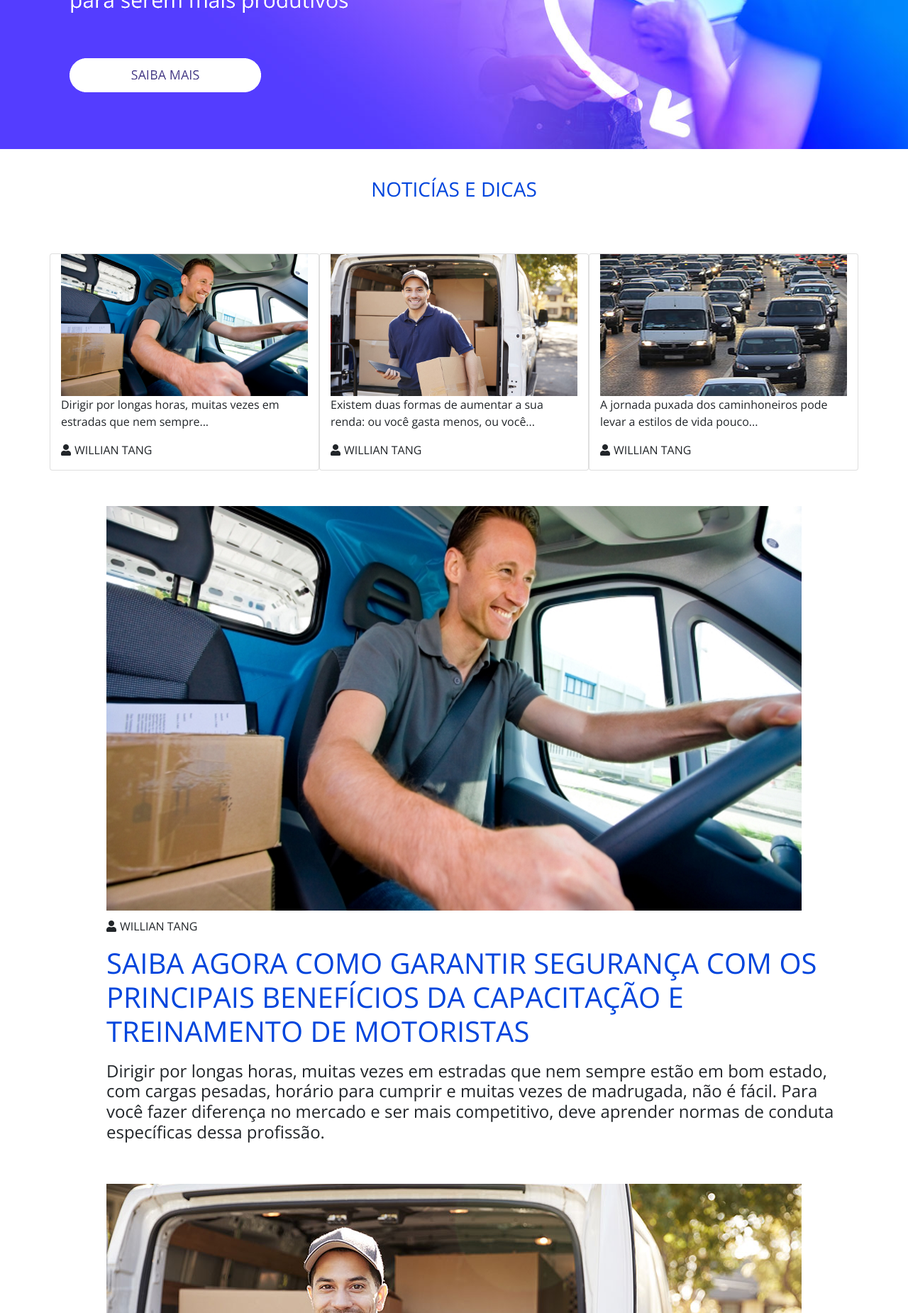
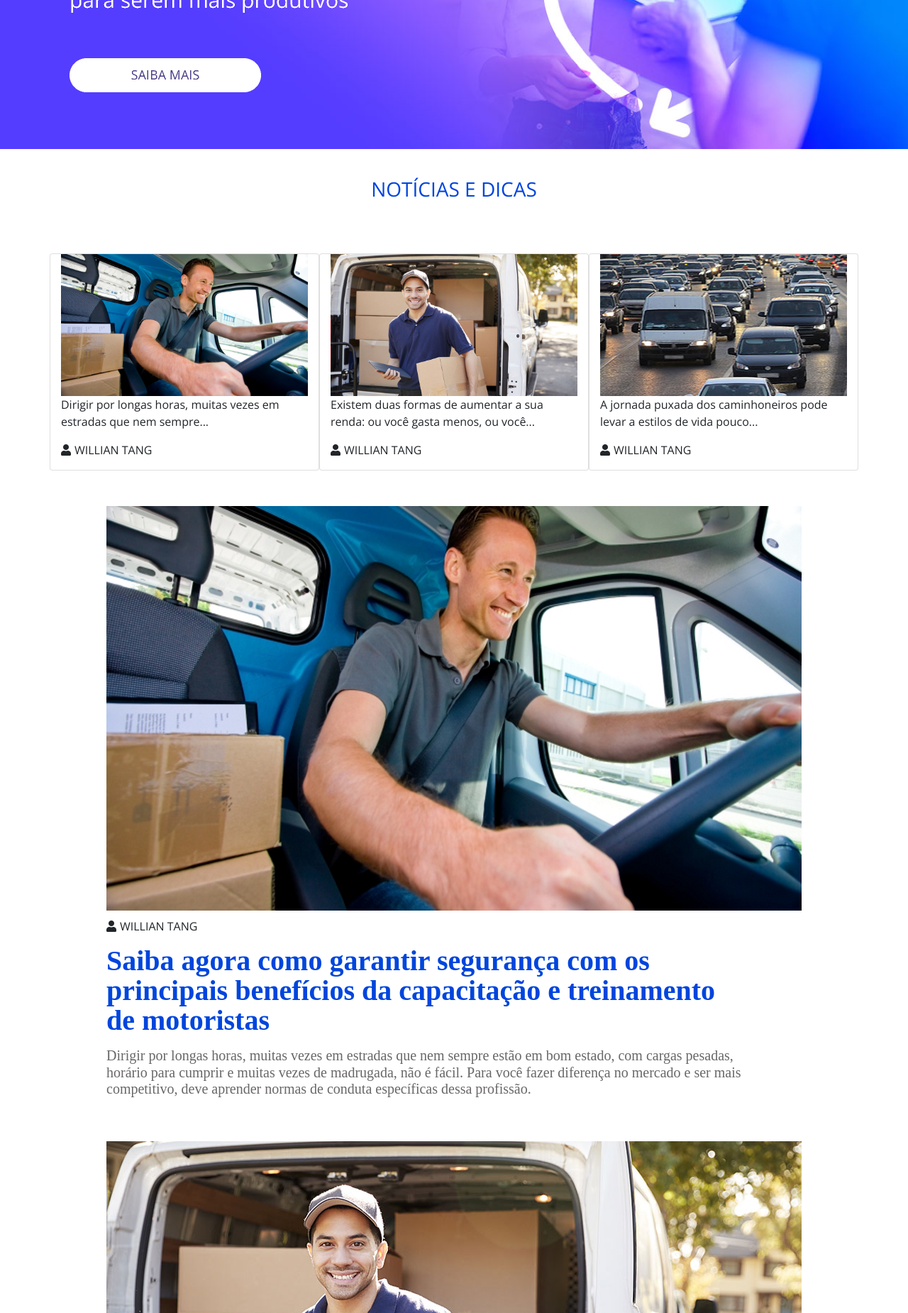
Before and after one commit to TimeGoose/lovelog, a PHP site: page / in a window 1280 px wide; the page is wider, and only the part inside the window is pictured. Shown: the part 332-2182 px from the top of that part at 71% size. Run offline with PHP 8.4, Linux system fonts and the light colour scheme; some libraries are stand-ins or nearby versions.

Commit message:
Alterando texto noticia de acordo com as especificacoes do projeto

```diff
--- a/css/style.css
+++ b/css/style.css
@@ -4,6 +4,40 @@
 	box-sizing: border-box;
 	font-family: 'Open Sans', sans-serif;
 }
+
+h1{
+
+  width: 967px;
+  height: 90px;
+  object-fit: contain;
+  font-family: OpenSans;
+  font-size: 40px;
+  font-weight: 600;
+  font-style: normal;
+  font-stretch: normal;
+  line-height: 1.05;
+  letter-spacing: normal;
+  color: #0045dd;
+  margin-bottom: 50px;
+}
+
+.pnoticia{
+
+  width: 970px;
+  height: 77px;
+  object-fit: contain;
+  font-family: OpenSans;
+  font-size: 20px;
+  font-weight: normal;
+  font-style: normal;
+  font-stretch: normal;
+  line-height: normal;
+  letter-spacing: normal;
+  color: #696767;
+  padding-left: 65px;
+  text-align: left;
+}
+
 
 	.clear{clear: both;}
 
--- a/index.html
+++ b/index.html
@@ -75,7 +75,7 @@
 
   <div class="container">
     <div class="titulo">
-    <h3>NOTICÍAS E DICAS</h3>
+    <h3>NOTÍCIAS E DICAS</h3>
   </div>
   </div>
 
@@ -113,9 +113,9 @@
           <p><i class="fas fa-user"></i></i>WILLIAN TANG</p>
           <a href="#">
             <h1 class="destaque">
-            SAIBA AGORA COMO GARANTIR SEGURANÇA COM OS PRINCIPAIS BENEFÍCIOS DA CAPACITAÇÃO E TREINAMENTO DE MOTORISTAS
+            Saiba agora como garantir segurança com os principais benefícios da capacitação e treinamento de motoristas
           </h1>
-          <h4>
+          <h2 class="pnoticia">
           </a>
             Dirigir por longas horas, muitas vezes em estradas que nem sempre estão em bom estado, com cargas pesadas, horário para cumprir e muitas vezes de madrugada, não é fácil.  Para você fazer diferença no mercado e ser mais competitivo, deve aprender normas de conduta específicas dessa profissão.
           </h4>
@@ -131,9 +131,9 @@
           <a href="#"><img src="img/01_Goose_Blog_Entregador.jpg"></a>
           <p><i class="fas fa-user"></i></i>WILLIAN TANG</p>
           <a href="#"><h1 class="destaque">
-            MOTORISTA INDEPENDENTE: VAMOS TE MOSTRAR O QUE VOCÊ PRECISA SABER PARA GANHAR MAIS DINHEIRO, FAZENDO O MESMO QUE VOCÊ JÁ FAZ
+            Motorista independente: vamos te mostrar o que você precisa saber para ganhar mais dinheiro, fazendo o mesmo que você já faz
           </h1></a>
-          <h4>
+          <h2 class="pnoticia">
             Existem duas formas de aumentar a sua renda: ou você gasta menos, ou você cria uma fonte de renda. Nesse post, nós vamos falar de como você pode aumentar a sua renda, fazendo o mesmo trabalho que já faz hoje! Fique tranquilo, você não precisa fazer jogo de azar, apostas ou empréstimos em banco...
           </h4>
         </div>
```
Also changed, not shown: 1 other file.
